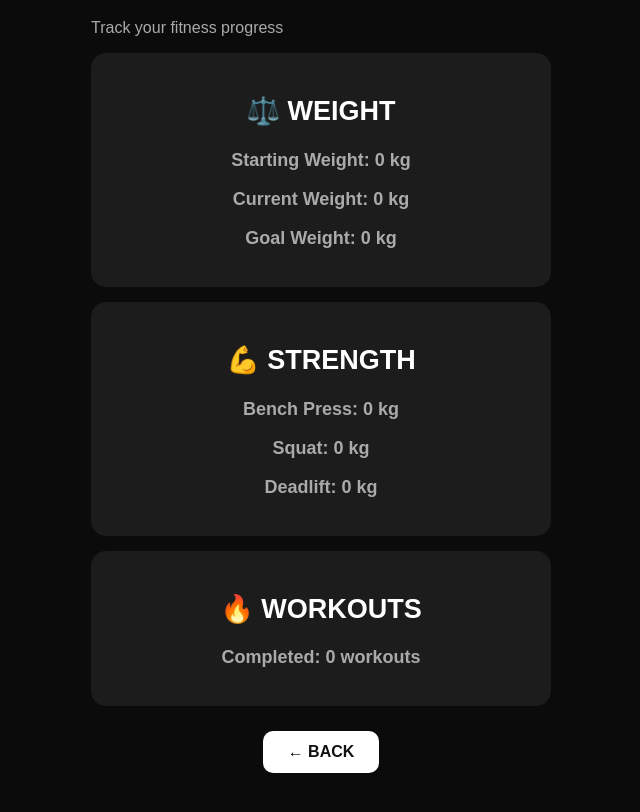
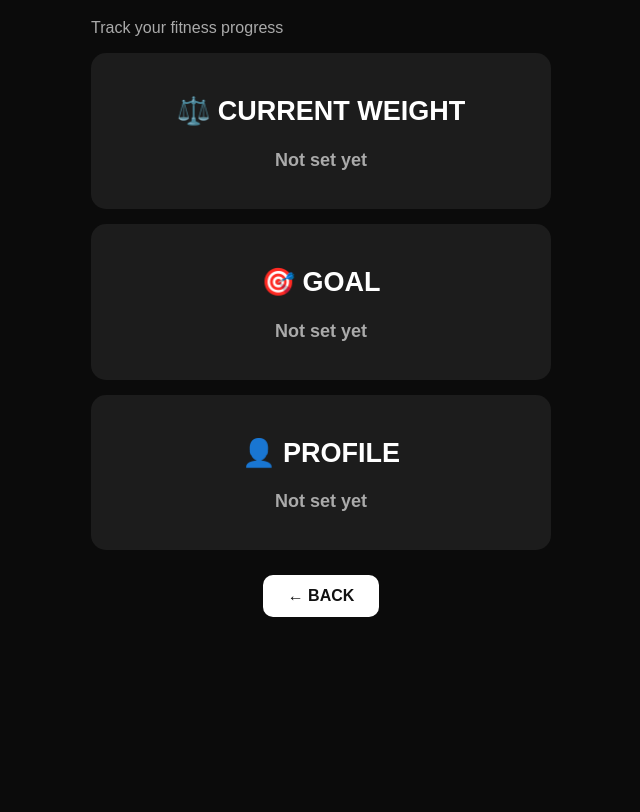
Before and after one commit to bolbolbenabdallah22-code/Bolbol-, a plain HTML site: page progress.html in a window 1280 px wide. Shown: the part 92-904 px from the top of the page, without its empty margins (319-959 px from the left). After the commit the page ends 800 px from the top, so only its background shows below. Drawn offline with Linux system fonts and the light colour scheme.

Commit message:
Update fitness progress display and add script

```diff
--- a/progress.html
+++ b/progress.html
@@ -19,22 +19,18 @@
         <p>Track your fitness progress</p>
 
         <div class="day">
-            <h2>⚖️ WEIGHT</h2>
-            <p>Starting Weight: 0 kg</p>
-            <p>Current Weight: 0 kg</p>
-            <p>Goal Weight: 0 kg</p>
+            <h2>⚖️ CURRENT WEIGHT</h2>
+            <p id="currentWeight">Not set yet</p>
         </div>
 
         <div class="day">
-            <h2>💪 STRENGTH</h2>
-            <p>Bench Press: 0 kg</p>
-            <p>Squat: 0 kg</p>
-            <p>Deadlift: 0 kg</p>
+            <h2>🎯 GOAL</h2>
+            <p id="goal">Not set yet</p>
         </div>
 
         <div class="day">
-            <h2>🔥 WORKOUTS</h2>
-            <p>Completed: 0 workouts</p>
+            <h2>👤 PROFILE</h2>
+            <p id="name">Not set yet</p>
         </div>
 
         <a class="back" href="dashboard.html">
@@ -43,6 +39,27 @@
 
     </div>
 
+    <script>
+
+        const name = localStorage.getItem("name");
+        const weight = localStorage.getItem("weight");
+        const goal = localStorage.getItem("goal");
+
+        if (name) {
+            document.getElementById("name").textContent = name;
+        }
+
+        if (weight) {
+            document.getElementById("currentWeight").textContent =
+                weight + " kg";
+        }
+
+        if (goal) {
+            document.getElementById("goal").textContent = goal;
+        }
+
+    </script>
+
 </body>
 
 </html>
```
